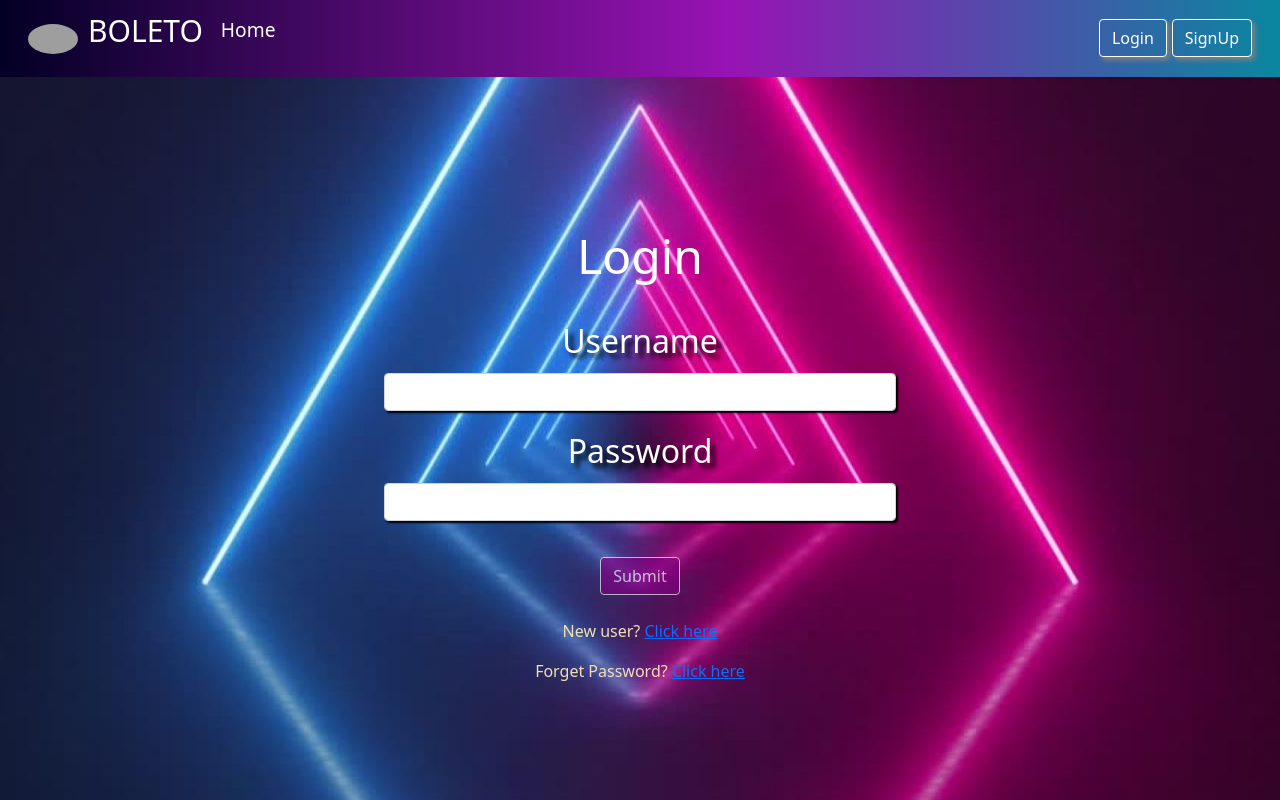
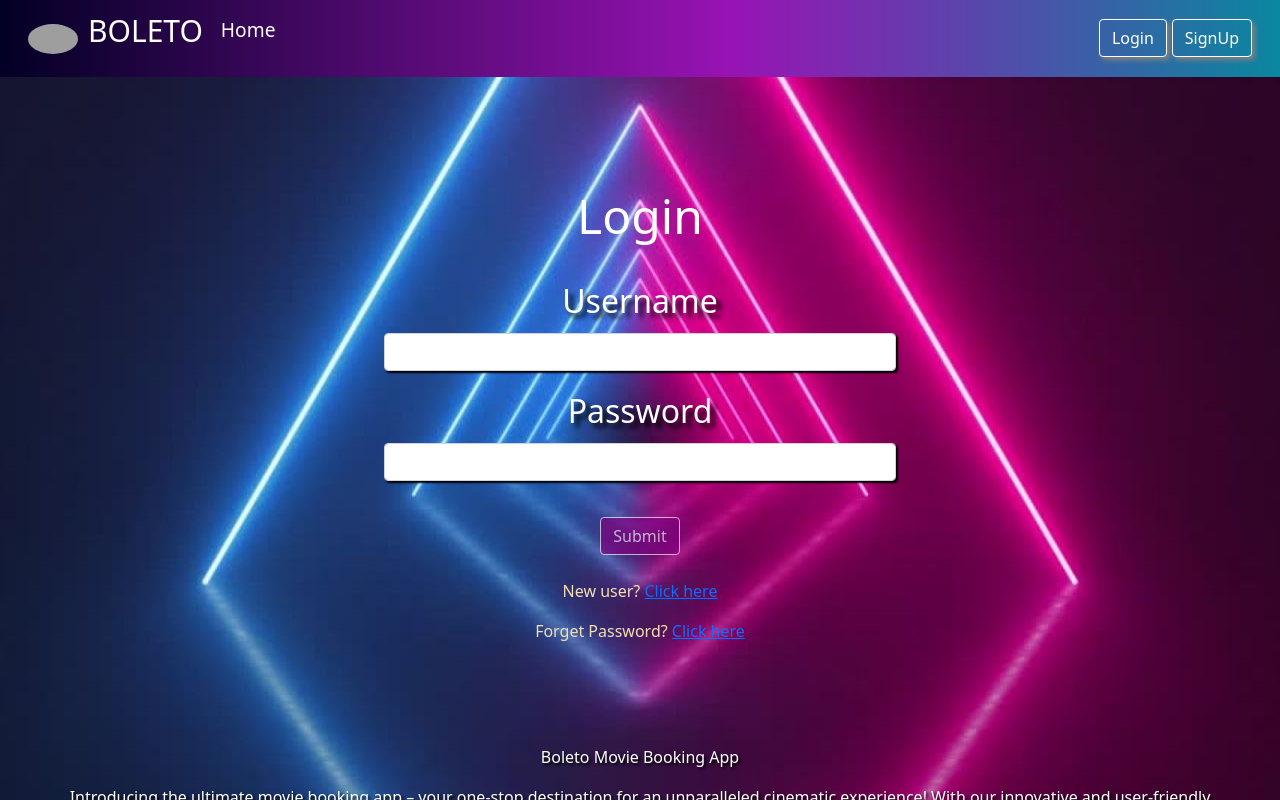
Before and after one commit to Vivekmondal9/BoletoMovie_Booking_Application, a React (Create React App) app in the folder boletomovie/: page /login in a window 1280 px wide. Built offline with nearby package versions, Linux system fonts and the light colour scheme; grey boxes are pictures that could not be loaded.

Commit message:
correcting the login and sign in page allignment

```diff
--- a/boletomovie/src/BookingPage/booking.jsx
+++ b/boletomovie/src/BookingPage/booking.jsx
@@ -37,7 +37,7 @@ function Bookingpage() {
     if (userbooking && userbooking.length > 0) {
         let finalbooking = userbooking.slice(-1);
         seatbooks = finalbooking[0]['seat_numbers'];
-        user=finalbooking[0]['user']
+        user = finalbooking[0]['user']
     }
 
     const [movie, setMovie] = useState()
@@ -111,7 +111,7 @@ function Bookingpage() {
                     </div>
                 )}
                 {!movie &&
-                (<div className="loading"><Loading></Loading></div>)
+                    (<div className="loading"><Loading></Loading></div>)
                 }
                 <h3 style={{ color: "white", textShadow: "2px 2px 5px black" }}>Booked Seats</h3>
                 <div style={{ display: "flex", justifyContent: "center", marginTop: "20px", flexWrap: "wrap" }}>
--- a/boletomovie/src/Moviepage/moviepage.jsx
+++ b/boletomovie/src/Moviepage/moviepage.jsx
@@ -142,7 +142,7 @@ function Movie() {
 
     // Search movie by language
     function handleLanguageChange(event) {
-        console.log(event.target.value)
+        // console.log(event.target.value)
         if (event.target.value == "All") {
             setislanguage(false)
             setLanguage(event.target.value);
@@ -158,7 +158,7 @@ function Movie() {
 
         axios("http://127.0.0.1:8000/api/movies/language/?language=" + event.target.value)
             .then((response) => {
-                console.log(response.data)
+                // console.log(response.data)
                 setMovies(response.data)
             },
                 (error) => {
--- a/boletomovie/src/Register/login.css
+++ b/boletomovie/src/Register/login.css
@@ -67,3 +67,6 @@ label{
 .text-center{
     color: wheat;
 }
+.contanier{
+    display: block !important;
+}
--- a/boletomovie/src/TheaterPage/theaterseat.css
+++ b/boletomovie/src/TheaterPage/theaterseat.css
@@ -37,7 +37,7 @@
     border-radius: 5px;
   }
 
-  .container {
+  .tcontainer {
     perspective: 1000px;
     margin: 40px 0;
     display: flex;
--- a/boletomovie/src/TheaterPage/theaterseats.jsx
+++ b/boletomovie/src/TheaterPage/theaterseats.jsx
@@ -197,7 +197,7 @@ function TheaterSeats() {
     return (
         <>
             <Navbar></Navbar>
-            <div className="container" style={{ justifyContent: "center", alignItems: "center" }}>
+            <div className="tcontainer" style={{ justifyContent: "center", alignItems: "center" }}>
                 <div className="col-md-12" style={{ height: "100vh", alignItems: "center", justifyContent: "center", width: "auto" }}>
                     {movie && movie.map((p, i) => (
                         <div className="movidetails">
@@ -220,7 +220,7 @@ function TheaterSeats() {
 
 
 
-                        <div className="container" >
+                        <div className="tcontainer" >
 
                             <ul class="showcase" style={{ color: "white" }} >
                                 <li>
```
